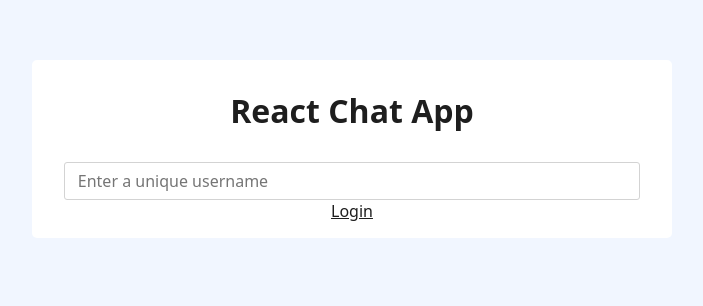
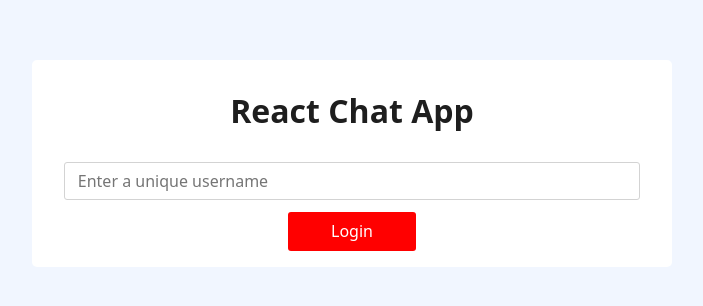
Before and after one commit to ptrkns/chat-app, a React (Vite) app in the folder chat-app-front-end/: page / in a window 1280 px wide. Shown: the part 140-446 px from the top of the page, without its empty margins (288-991 px from the left). Built offline with nearby package versions, Linux system fonts and the light colour scheme.

Commit message:
useNavigate in the Login form

```diff
--- a/chat-app-front-end/src/components/Login.jsx
+++ b/chat-app-front-end/src/components/Login.jsx
@@ -1,28 +1,35 @@
 import React, { useContext } from 'react';
-import { Link } from 'react-router-dom';
+import { useNavigate } from 'react-router-dom';
 
 import '../styles/Login.css';
 import UserContext from './UserContext';
 
 function Login() {
   const {userName, setUserName} = useContext(UserContext);
+  const navigate = useNavigate();
+
+  const handleSubmit = (event) => {
+    event.preventDefault();
+    navigate('/home');
+  }
 
   return (
-    <>
+    <form onSubmit={handleSubmit}>
         <div className='Login-Parent'>
             <div className='Login-Title-Container'>
                 <h1>React Chat App</h1>
             </div>
             <div className='Login-Input-Container'>
                 <input
+                  required
                   type='text'
                   placeholder='Enter a unique username'
                   onChange={(e) => setUserName(e.target.value)}
                 ></input>
-                <Link to='/home'>Login</Link>
+                <button type='submit'>Login</button>
             </div>
         </div>
-    </>
+    </form>
   );
 }
 
```
